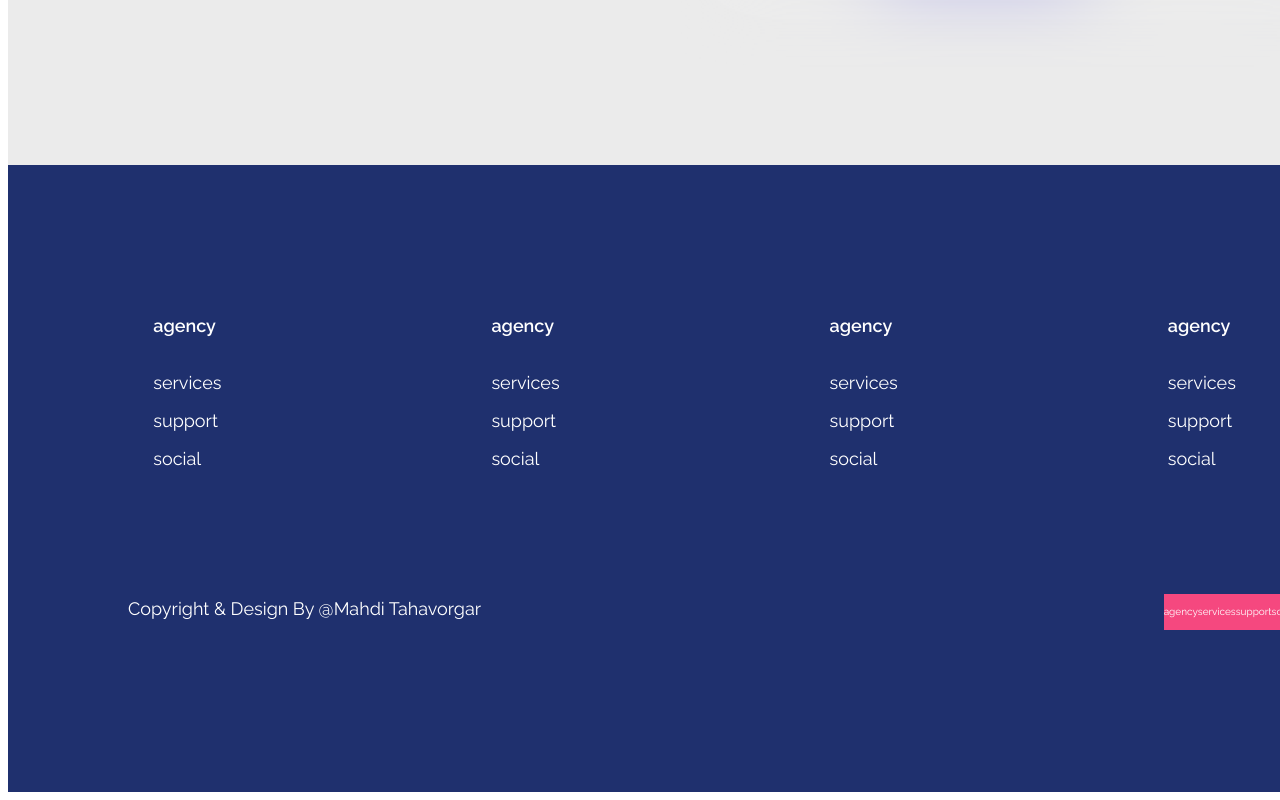
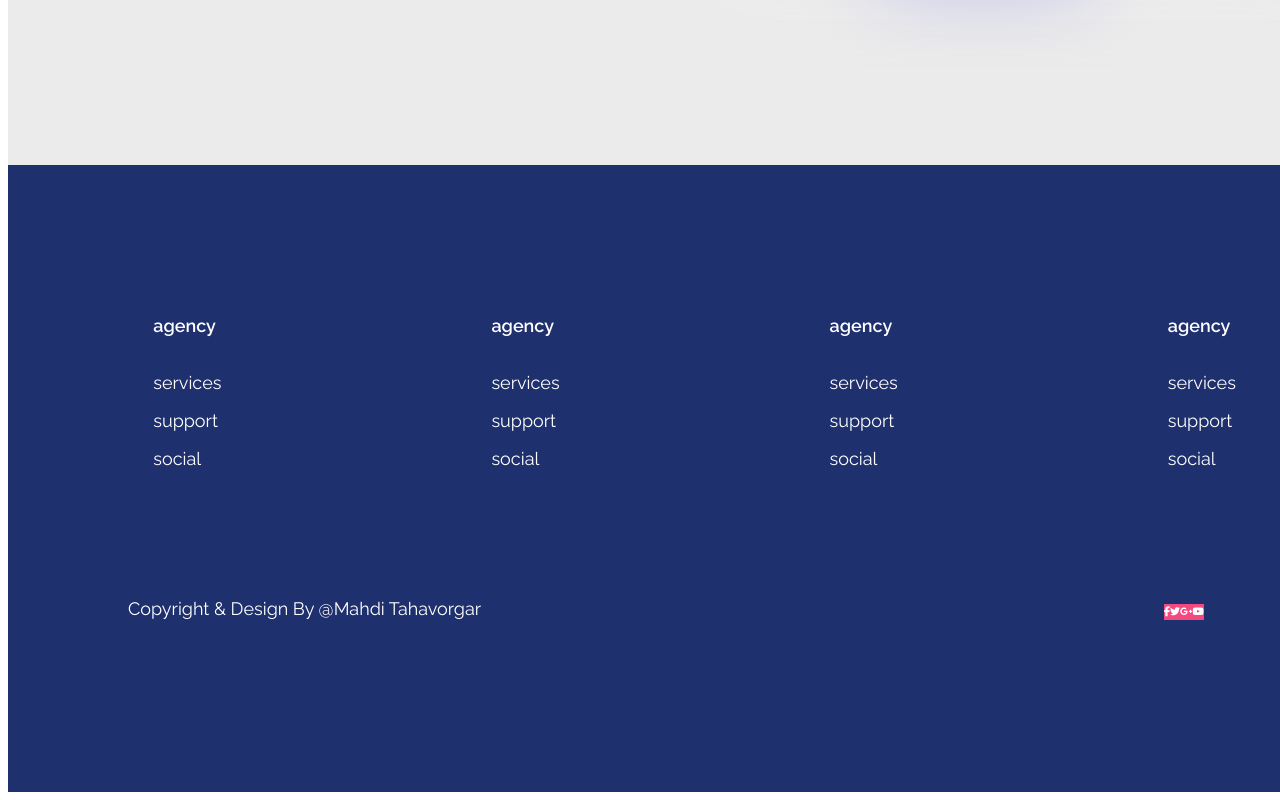
Before and after one commit to mehrnaz98/app-builder-website, a website: page index.html in a window 1280 px wide. Shown: the part 3660-4460 px from the top of the page. Drawn offline with nearby package versions, Linux system fonts and the light colour scheme; files that its build step writes are made by us from their sources; a web font is replaced by a local one.

Commit message:
Update index.html
icons added

```diff
--- a/index.html
+++ b/index.html
@@ -420,16 +420,16 @@
 
           <ul class="footerEnd__Icon">
             <li class="footerEnd__Icon--1">
-              <p>agency</p>
+              <i class="fa-brands fa-facebook-f"></i>
             </li>
             <li class="footerEnd__Icon--2">
-              <p>services</p>
+              <i class="fa-brands fa-twitter"></i>
             </li>
             <li class="footerEnd__Icon--3">
-              <p>support</p>
+              <i class="fa-brands fa-google-plus-g"></i>
             </li>
             <li class="footerEnd__Icon--4">
-              <p>social</p>
+              <i class="fa-brands fa-youtube"></i>
             </li>
           </ul>
         </div>
```
